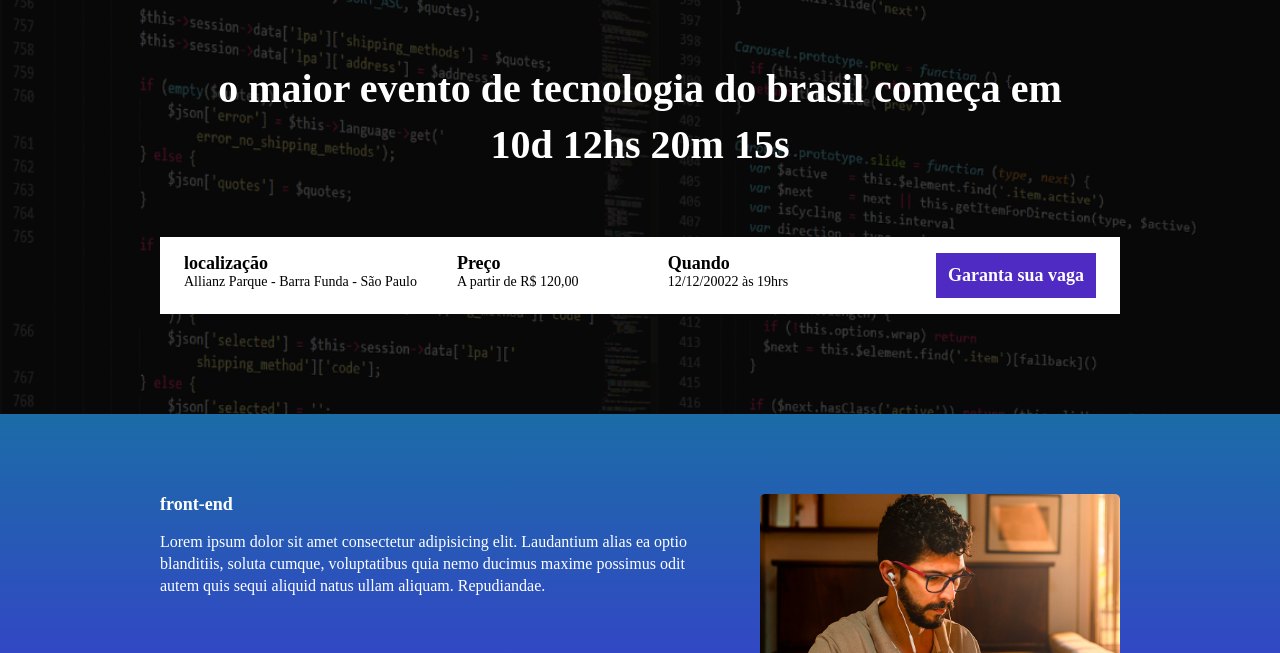
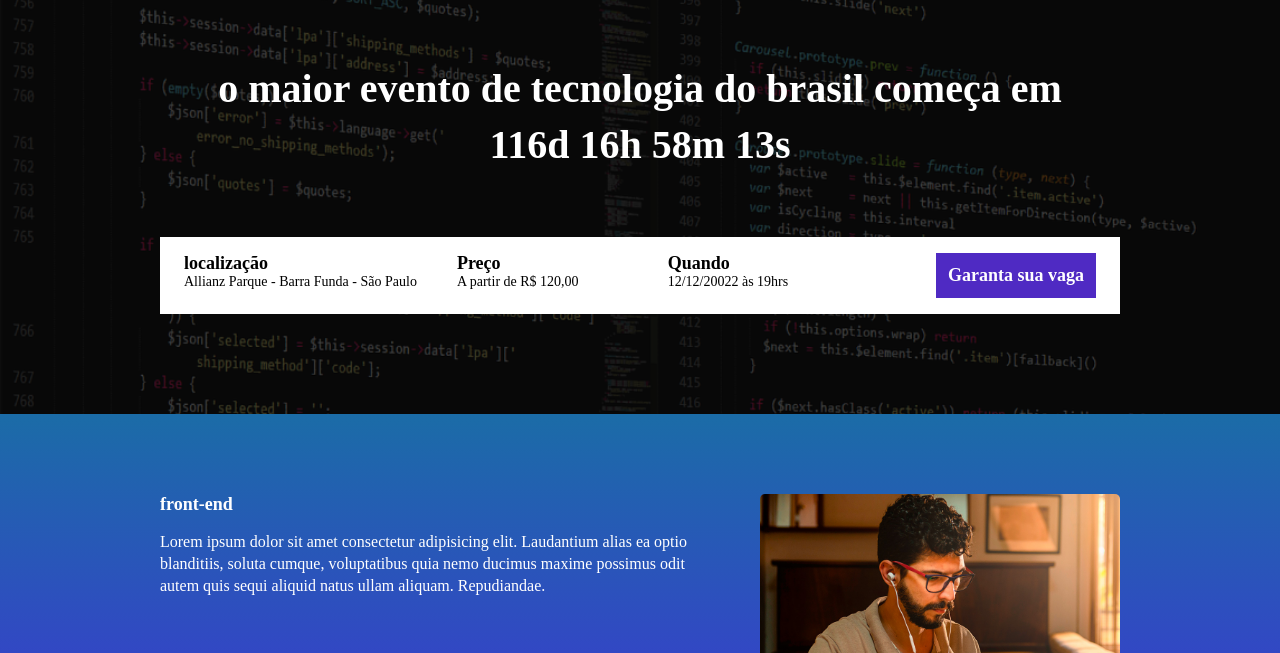
Before and after one commit to thiagorbg/ebac_tech_talks, a website built with Parcel: page src/index.html in a window 1280 px wide. Shown: the part 147-800 px from the top of the page. Built offline with nearby package versions, Linux system fonts and the light colour scheme.

Commit message:
create cont regressive

```diff
--- a/package.json
+++ b/package.json
@@ -4,6 +4,7 @@
   "description": "",
   "scripts": {
     "dev": "parcel src/index.html src/styles/main.less src/scripts/main.js",
+    "build": "parcel build src/index.html",
     "test": "echo \"Error: no test specified\" && exit 1"
   },
   "keywords": [],
--- a/src/index.html
+++ b/src/index.html
@@ -15,7 +15,7 @@
         <div class="container">
             <img class="hero__logo" src="./images/ebac_logo.svg" alt="logo da ebac">
             <p class="hero__text">
-                o maior evento de tecnologia do brasil começa em <br> 10d 12hs 20m 15s
+                o maior evento de tecnologia do brasil começa em <br> <span id="contador"></span>
             </p>
             <div class="infos-bar">
                 <ul class="infos-bar__infos">
--- a/src/scripts/main.js
+++ b/src/scripts/main.js
@@ -1 +1,33 @@
 AOS.init();
+
+
+
+const dataDoEvento = new Date("Dec 12, 2025 19:00:00");
+const timeStampDoEvento = dataDoEvento.getTime();
+
+
+const contaAsHoras = setInterval(function () {
+    const agora = new Date();
+    const timeStampAtual = agora.getTime();
+
+    const distanciaAteOEvento = timeStampDoEvento - timeStampAtual;
+
+    const diaEmMs = 1000 * 60 * 60 * 24;
+    const horaEmMs = 1000 * 60 * 60;
+    const minutoEmMs = 1000 * 60;
+
+
+    const diasAteOEvento = Math.floor(distanciaAteOEvento / diaEmMs);
+    const horasAteOEvento = Math.floor((distanciaAteOEvento % diaEmMs) / horaEmMs);
+    const minutosAteOEvento = Math.floor((distanciaAteOEvento % horaEmMs) / minutoEmMs);
+    const segundosAteOEvento = Math.floor((distanciaAteOEvento % minutoEmMs) / 1000);
+
+
+    document.getElementById('contador').innerHTML = `${diasAteOEvento}d ${horasAteOEvento}h ${minutosAteOEvento}m ${segundosAteOEvento}s`;
+
+    if(distanciaAteOEvento < 0){
+        clearInterval(contaAsHoras);
+        document.getElementById('contador').innerHTML = `Evento expirado`;
+    }
+
+},1000);
```
